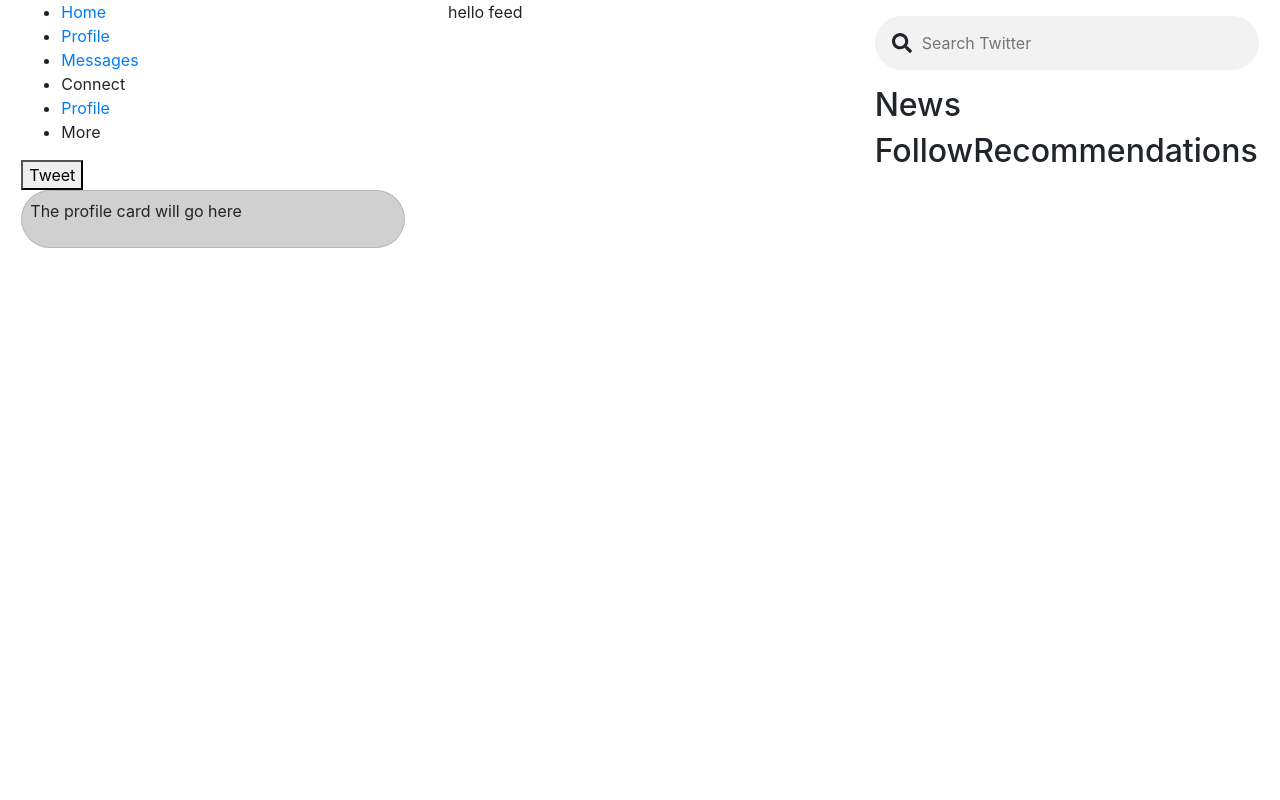
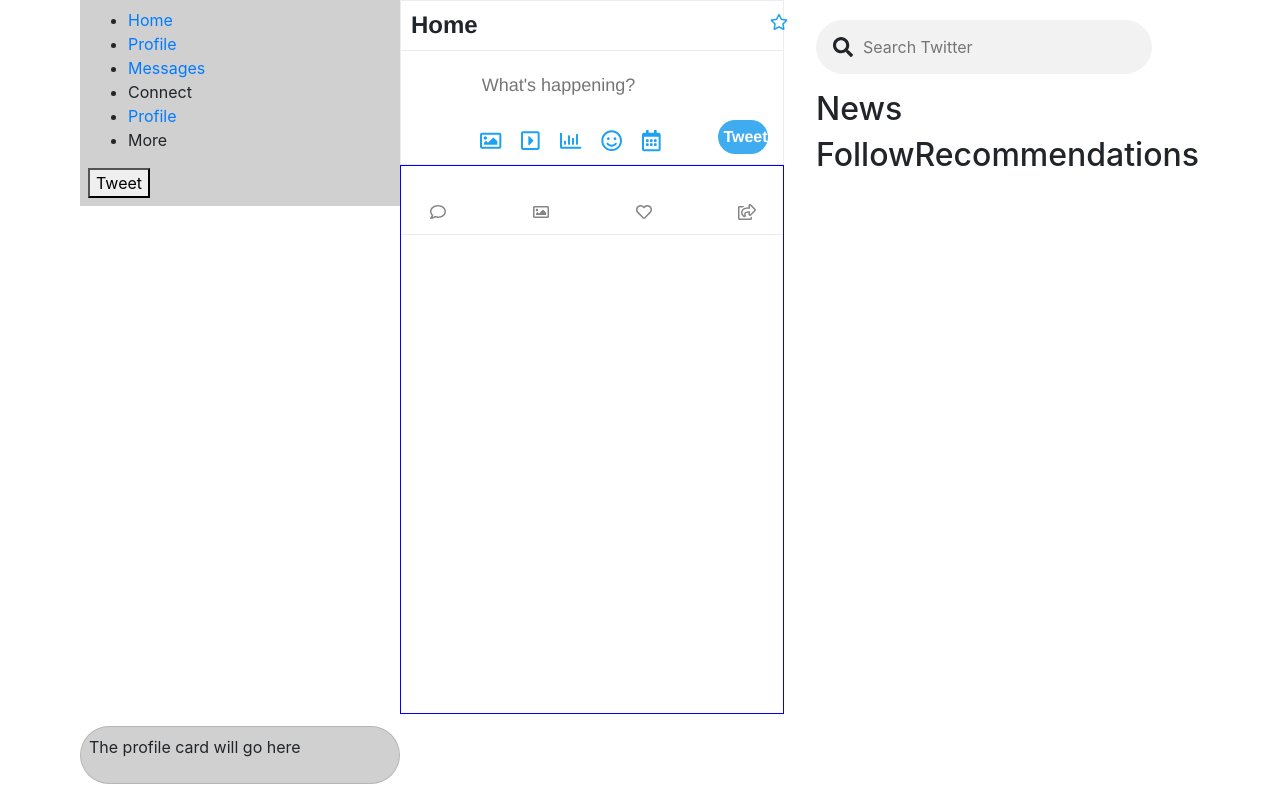
Before and after one commit to CSCI3230U/majorgroupproject-frede-avril-cody, a React (Create React App) app in the folder twitter_clone/: page /Feed in a window 1280 px wide. Built offline with nearby package versions, Linux system fonts and the light colour scheme.

Commit message:
layout templating

```diff
--- a/twitter_clone/src/App.js
+++ b/twitter_clone/src/App.js
@@ -1,4 +1,4 @@
-import React, { Component } from 'react';
+import React, { Component, Fragment } from 'react';
 import ReactDOM from 'react-dom';
 import Menu from './components/Menu.js'
 import Tweet from './components/Tweet.js'
@@ -17,7 +17,7 @@
         this.state = {
         }
     }
-    render(){
+    render() {
         return (
             <div className="App">
                 <div className="leftSide">
@@ -29,7 +29,12 @@
                         <Switch>
                             <Route exact path="/" render={() => {}}/>
                             <Route path="/News" component={News}/>
-                            <Route path="/Feed" render={() => "hello feed"}/>
+                            <Route path="/Feed" render={() =>
+                                <Fragment>
+                                    <Tweet />
+                                    <Feed />
+                                </Fragment>
+                            }/>
                             <Route component={NotFound} />
                         </Switch>
                     </Router>
--- a/twitter_clone/src/components/Feed.js
+++ b/twitter_clone/src/components/Feed.js
@@ -1,6 +1,6 @@
 import React, {Component} from 'react';
 import { FontAwesomeIcon } from '@fortawesome/react-fontawesome';
-import "../styles/feed.css";
+import "../styles/Feed.css";
 import {faComment} from '@fortawesome/free-regular-svg-icons';
 import {faImage} from '@fortawesome/free-regular-svg-icons';
 import {faHeart} from '@fortawesome/free-regular-svg-icons';
@@ -13,7 +13,6 @@
 
     render() {
         return(
-            <>
             <div className={`feed_feed`}>
                 <div className={`container`}>
 
@@ -49,7 +48,6 @@
                     </div>
                 </div>
             </div>
-            </>
         );
     };
 }
--- a/twitter_clone/src/components/Menu.js
+++ b/twitter_clone/src/components/Menu.js
@@ -18,7 +18,7 @@
     // }
     render(){
         return(
-            <>
+            <div className={`menu`}>
                 <ul>
                     <li><Link to="/feed"  >Home</Link></li>
                     <li><Link to="/">Profile</Link></li>
@@ -30,7 +30,7 @@
                 <div className=".btn">
                     <button type="button">Tweet</button>
                 </div>
-            </>
+            </div>
 
         );
     };
--- a/twitter_clone/src/components/Tweet.js
+++ b/twitter_clone/src/components/Tweet.js
@@ -6,7 +6,7 @@
 import {faCaretSquareRight} from '@fortawesome/free-regular-svg-icons';
 import {faCalendarAlt} from '@fortawesome/free-regular-svg-icons';
 import {faChartBar} from '@fortawesome/free-regular-svg-icons';
-import "../styles/tweet.css";
+import "../styles/Tweet.css";
 
 class Tweet extends Component{
      constructor(props) {
--- a/twitter_clone/src/styles/App.css
+++ b/twitter_clone/src/styles/App.css
@@ -1,10 +1,26 @@
 .App {
     display: flex;
-    justify-content: space-around;
+    justify-content: center;
     height: 100vh;
     width: 100vw;
+    padding: 0 1rem 1rem 0;
 }
 
-.leftSide, .rightSide, .center {
+.leftSide {
+    width: 20rem;
+}
+
+.center {
     width: 30vw;
 }
+
+.rightSide {
+    width: 25rem;
+    padding: 0.25rem 2rem;
+}
+
+.leftSide {
+    display: flex;
+    flex-direction: column;
+    justify-content: space-between;
+}
--- a/twitter_clone/src/styles/feed.css
+++ b/twitter_clone/src/styles/Feed.css
@@ -1,7 +1,9 @@
 .feed_feed {
      border-left: 1px solid #ececec;
      border-right: 1px solid #ececec;
-     height: 100%;
+     height: 70%;
+     /* The height and scrolling of this will require some figuring out  */
+     border: 1px solid blue;
 }
 
 .feed_post{
--- a/twitter_clone/src/styles/Menu.css
+++ b/twitter_clone/src/styles/Menu.css
@@ -0,0 +1,5 @@
+.menu {
+    width: 100%;
+    padding: 0.5rem;
+    background-color: #d0d0d0;
+}
```
Also changed, not shown: twitter_clone/src/styles/Tweet.css (renamed from twitter_clone/src/styles/tweet.css). Lines whose indentation alone changed are shown as unchanged.
